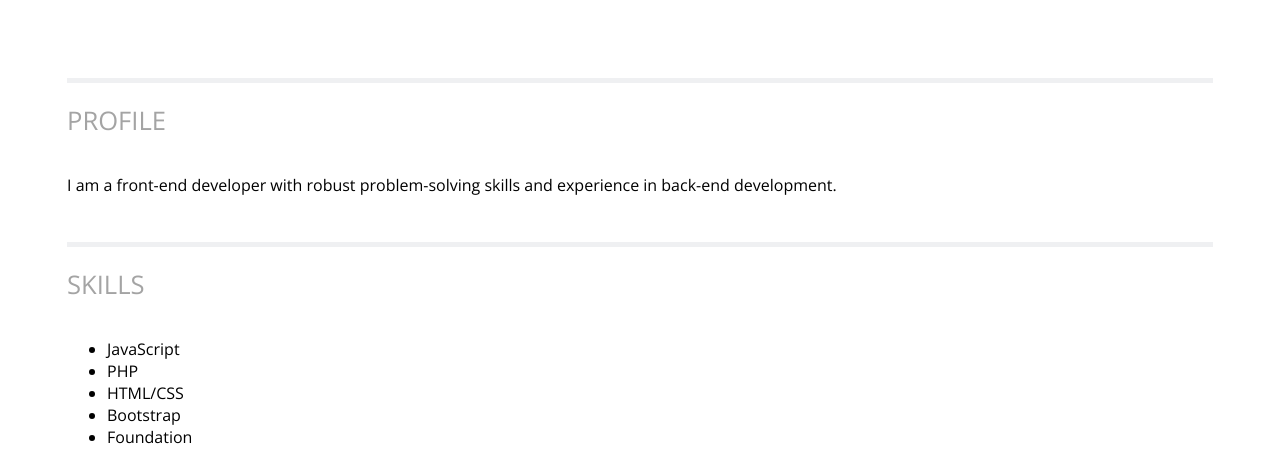
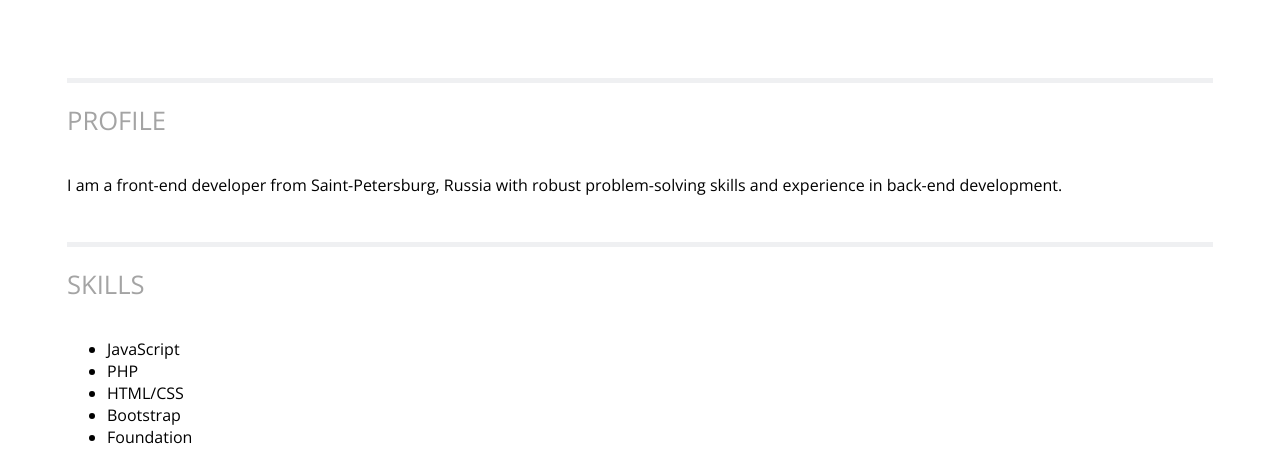
Before and after one commit to Jkhvatova/rsschool-cv, a plain HTML site: page index.html in a window 1280 px wide. Shown: the part 630-1081 px from the top of the page. Drawn offline with nearby package versions, Linux system fonts and the light colour scheme.

Commit message:
feat: add location

```diff
--- a/index.html
+++ b/index.html
@@ -33,8 +33,9 @@
           <div class="profile-text">
             <h2>Profile</h2>
             <p>
-              I am a front-end developer with robust problem-solving skills and
-              experience in back-end development.
+              I am a front-end developer from Saint-Petersburg, Russia with
+              robust problem-solving skills and experience in back-end
+              development.
             </p>
           </div>
         </section>
```
